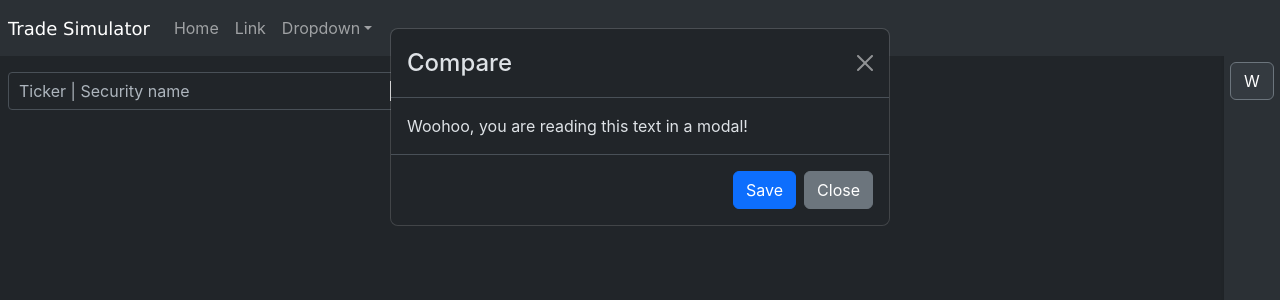
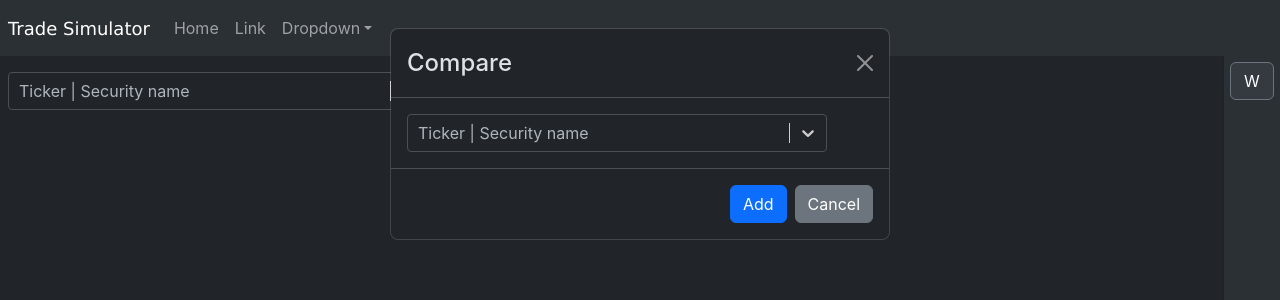
Before and after one commit to benWillan/trade-simulator, a React (Create React App) app in the folder WebApi/ClientApp/: page / in a window 1280 px wide. Both pictures are taken after a click on the button "Compare". Shown: the top 300 px of the page. Built offline with nearby package versions, Linux system fonts and the light colour scheme.

Commit message:
[feat] Add AutoCompleteInput to modal

```diff
--- a/WebApi/ClientApp/src/components/charting/StockChart.tsx
+++ b/WebApi/ClientApp/src/components/charting/StockChart.tsx
@@ -24,6 +24,7 @@ function StockChart({isOffCanvasVisible, chartIndex}: Props) {
   const [selectedStock, setSelectedStock] = useState<StockOption | null>(null);
   const [graphData, setGraphData] = useState<Stock | null>(null);
   const [isModalVisible, setModalVisibility] = useState(false);
+  const [comparisonData, setComparisonData] = useState<Stock | null>(null);
 
   //  to handle api call after stock is selected from autoselect.
   useEffect(() => {
@@ -56,9 +57,23 @@ function StockChart({isOffCanvasVisible, chartIndex}: Props) {
   //  to set state after user selects value in AutocompleteInput.
   const handleStockSelect = (stockOption: StockOption | null) => {
 
-    if (stockOption === null) setSelectedStock(null);
+    if (stockOption === null) {
+      setSelectedStock(null);
+      return;
+    }
 
     setSelectedStock(stockOption);
+
+  }
+
+  const handleComparisonSelect = () => {
+
+    if (comparisonData === null) {
+      setComparisonData(null);
+      return;
+    }
+
+    console.log("Comparison stock selected");
 
   }
 
@@ -89,10 +104,12 @@ function StockChart({isOffCanvasVisible, chartIndex}: Props) {
         <Modal.Header closeButton>
           <Modal.Title>Compare</Modal.Title>
         </Modal.Header>
-        <Modal.Body>Woohoo, you are reading this text in a modal!</Modal.Body>
+        <Modal.Body>
+          <AutocompleteInput onAutoCompleteSelect={handleComparisonSelect}></AutocompleteInput>
+        </Modal.Body>
         <Modal.Footer>
-          <Button variant="primary" onClick={closeCompareModal}>Save</Button>
-          <Button variant="secondary" onClick={closeCompareModal}>Close</Button>
+          <Button variant="primary" onClick={closeCompareModal}>Add</Button>
+          <Button variant="secondary" onClick={closeCompareModal}>Cancel</Button>
         </Modal.Footer>
       </Modal>
     </>
--- a/WebApi/ClientApp/src/components/charting/StockChartGraph.tsx
+++ b/WebApi/ClientApp/src/components/charting/StockChartGraph.tsx
@@ -32,8 +32,6 @@ function StockChartGraph(props: Props) {
   const dates = props.graphData?.stockQuotes.map(sq => sq.date.split("T")[0]);
   const ohlcData = props.graphData?.stockQuotes.map(({openPrice, closePrice, lowPrice, highPrice}) => Object.values({openPrice, closePrice, lowPrice, highPrice}));
   const stockTicker = props.graphData?.ticker;
-
-  const [targetPrice, setTargetPrice] = useState(34);
 
   const options = {
     title: {
```
